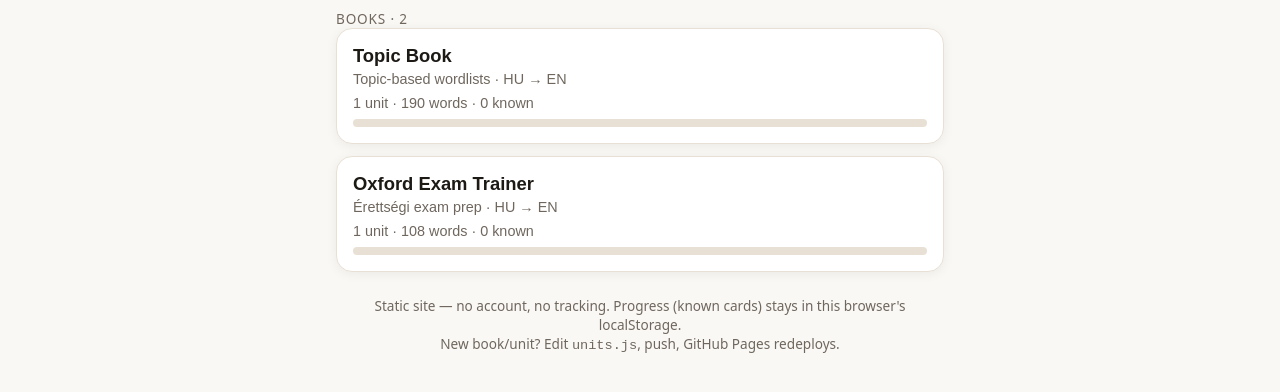
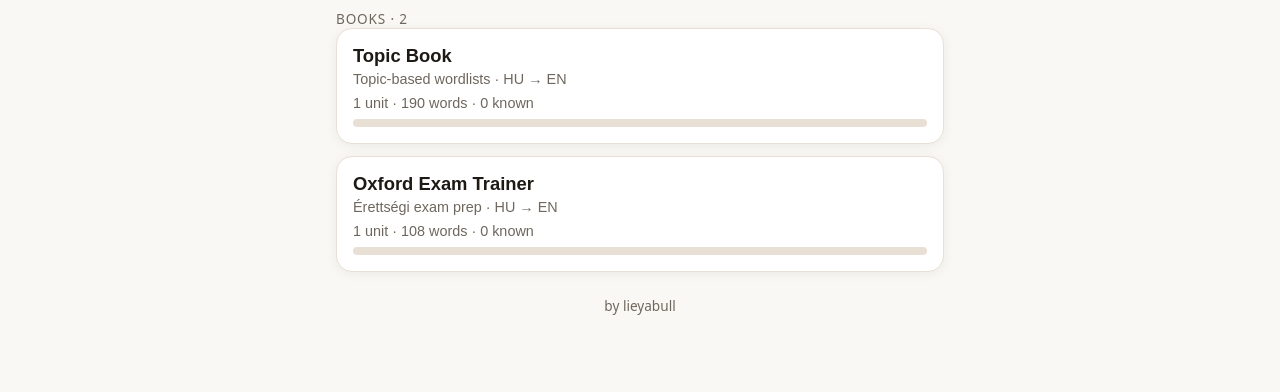
Before and after one commit to BenJooYT/wordlist, a plain HTML site: page index.html in a window 1280 px wide. Shown: the part 118-510 px from the top of the page. Drawn offline with Linux system fonts and the light colour scheme.

Commit message:
Footer: by lieyabull link to GitHub profile

```diff
--- a/index.html
+++ b/index.html
@@ -33,8 +33,7 @@
     </main>
 
     <footer>
-      Static site — no account, no tracking. Progress (known cards) stays in this browser's localStorage.<br />
-      New book/unit? Edit <code>units.js</code>, push, GitHub Pages redeploys.
+      <a class="credit" href="https://github.com/BenJooYT">by lieyabull</a>
     </footer>
   </div>
   <script src="units.js"></script>
--- a/styles.css
+++ b/styles.css
@@ -125,4 +125,6 @@
 .missed { margin-top: 12px; }
 .missed li { margin: 6px 0; }
 footer { margin-top: 24px; color: var(--muted); font-size: 0.85rem; text-align: center; }
+.credit { color: var(--muted); text-decoration: none; }
+.credit:hover { text-decoration: underline; }
 .sr { position: absolute; left: -9999px; }
```
